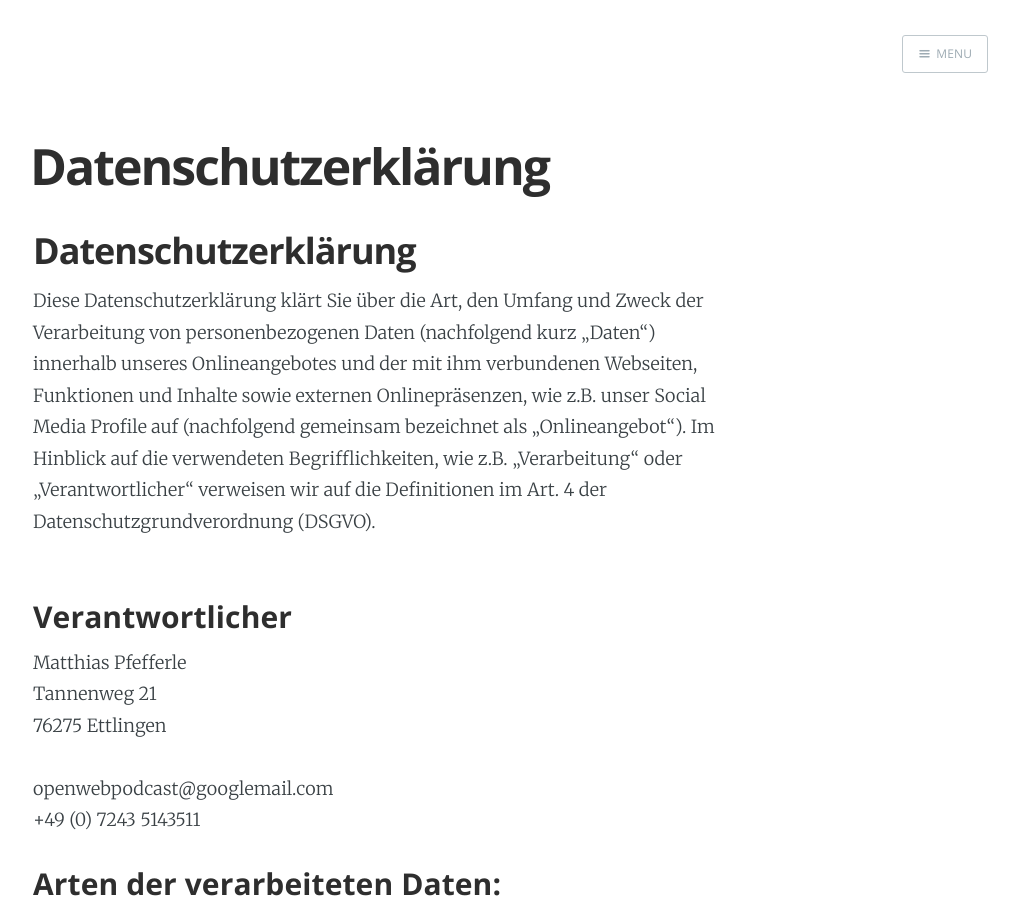
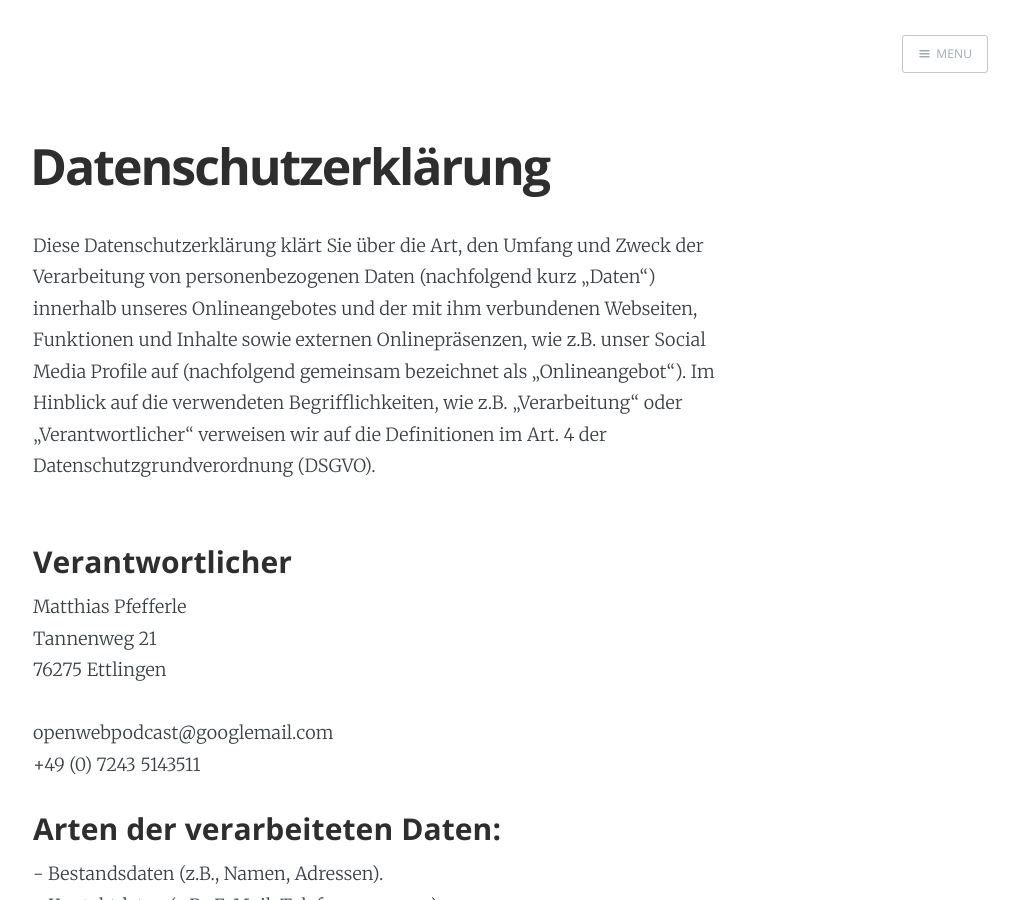
Before and after one commit to OpenWeb-Podcast/website, a Jekyll site: the page built from datenschutz.md, in a window 1280 px wide and 900 px high. Shown: the whole window, without its empty margins (252-1271 px from the left). Built offline with Jekyll 4.4.1, drawn with Linux system fonts in a browser that asks for light colours.

Commit message:
Update datenschutz.md

```diff
--- a/datenschutz.md
+++ b/datenschutz.md
@@ -9,7 +9,7 @@
 published: true
 ---
 
-<h2>Datenschutzerklärung</h2><h3 id="dsg-general-intro"></h3><p>Diese Datenschutzerklärung klärt Sie über die Art, den Umfang und Zweck der Verarbeitung von personenbezogenen Daten (nachfolgend kurz „Daten“) innerhalb unseres Onlineangebotes und der mit ihm verbundenen Webseiten, Funktionen und Inhalte sowie externen Onlinepräsenzen, wie z.B. unser Social Media Profile auf (nachfolgend gemeinsam bezeichnet als „Onlineangebot“). Im Hinblick auf die verwendeten Begrifflichkeiten, wie z.B. „Verarbeitung“ oder „Verantwortlicher“ verweisen wir auf die Definitionen im Art. 4 der Datenschutzgrundverordnung (DSGVO).<br>
+<h3 id="dsg-general-intro"></h3><p>Diese Datenschutzerklärung klärt Sie über die Art, den Umfang und Zweck der Verarbeitung von personenbezogenen Daten (nachfolgend kurz „Daten“) innerhalb unseres Onlineangebotes und der mit ihm verbundenen Webseiten, Funktionen und Inhalte sowie externen Onlinepräsenzen, wie z.B. unser Social Media Profile auf (nachfolgend gemeinsam bezeichnet als „Onlineangebot“). Im Hinblick auf die verwendeten Begrifflichkeiten, wie z.B. „Verarbeitung“ oder „Verantwortlicher“ verweisen wir auf die Definitionen im Art. 4 der Datenschutzgrundverordnung (DSGVO).<br>
 <br>
 </p><h3 id="dsg-general-controller">Verantwortlicher</h3><p><span class="tsmcontroller">Matthias Pfefferle<br>
 Tannenweg 21<br>
```
